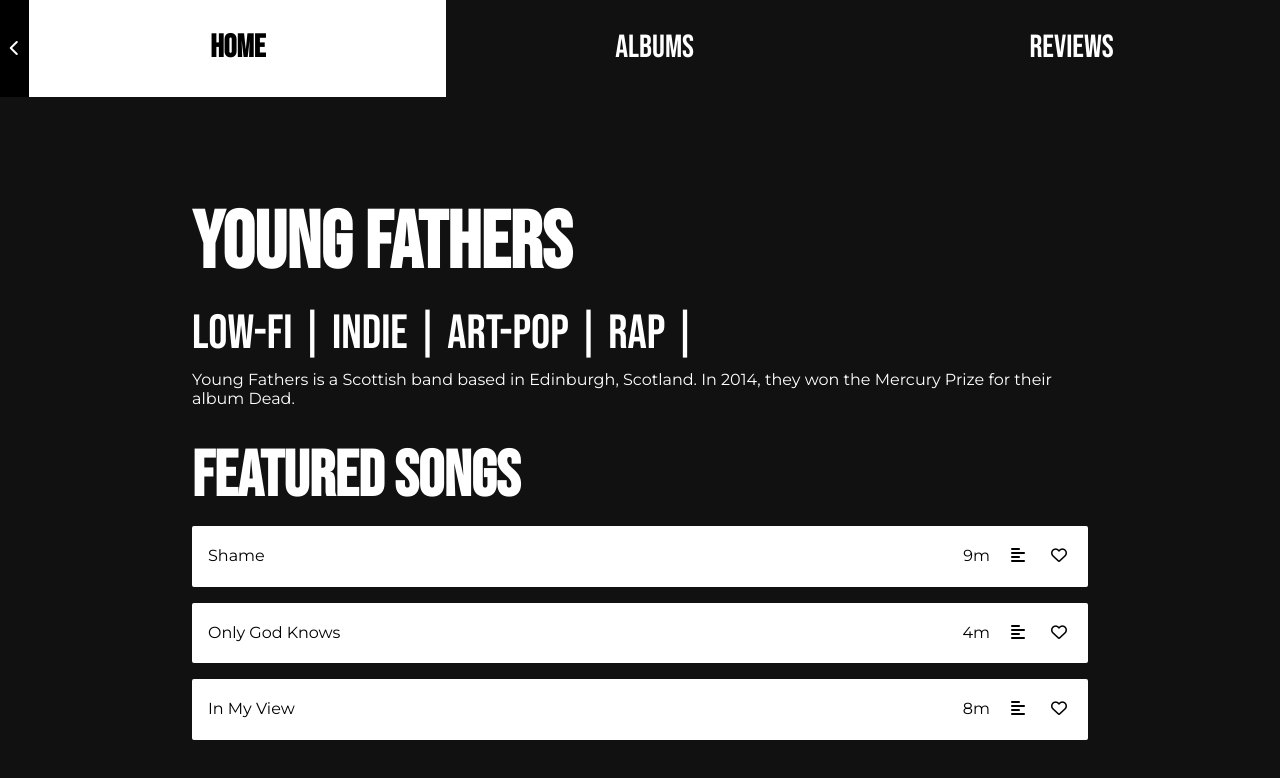
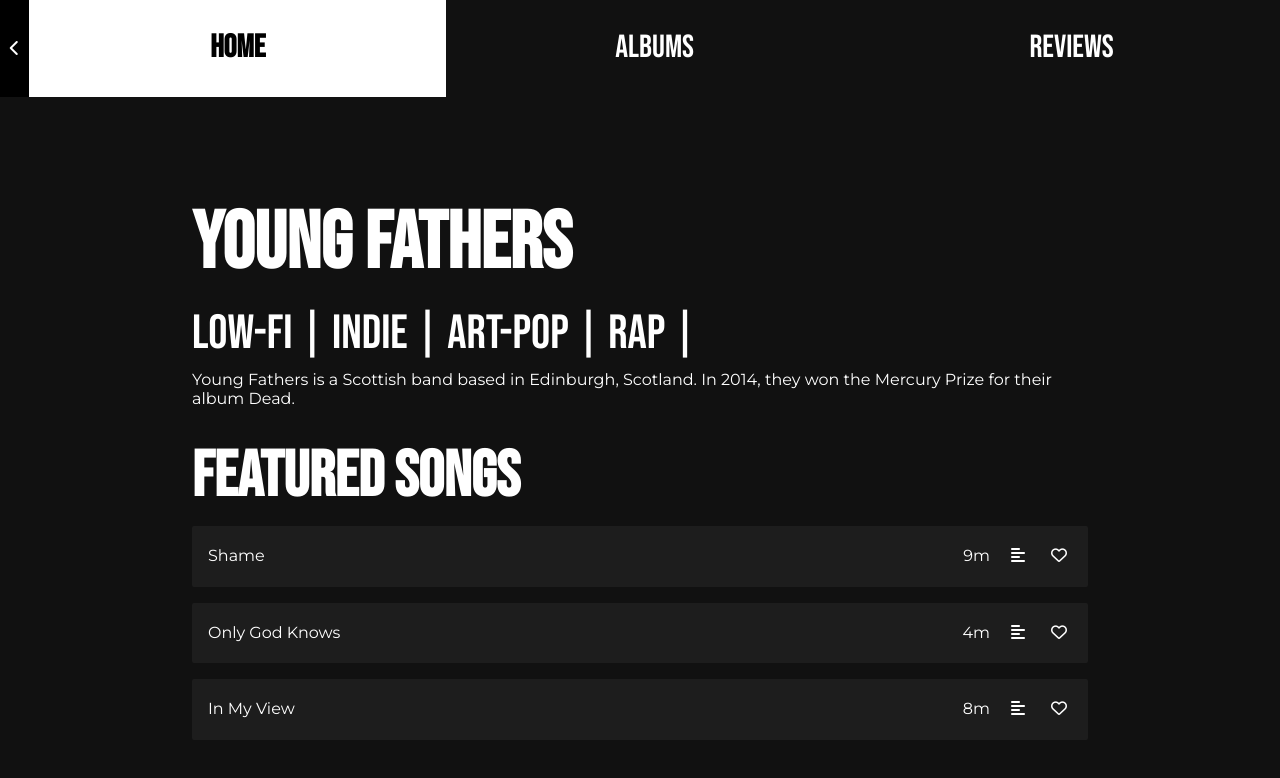
Before and after one commit to theduckfliesagain/react-music-app, a React app: page / in a window 1280 px wide. Shown: the top 778 px of the page. Built offline with nearby package versions, Linux system fonts and the light colour scheme.

Commit message:
change song style

```diff
--- a/src/components/FeaturedSongs/styles.css
+++ b/src/components/FeaturedSongs/styles.css
@@ -2,11 +2,10 @@
 li {
     display: flex;
     align-items: center;
-    /* margin: 20px;    */
     margin-bottom: 1em;
     padding: 1em;
-    background-color:  white;
-    color: black;
+    background-color:  rgb(29, 29, 29);
+    color: white;
     border-radius: 2px;
 }
 .song-title {
```
